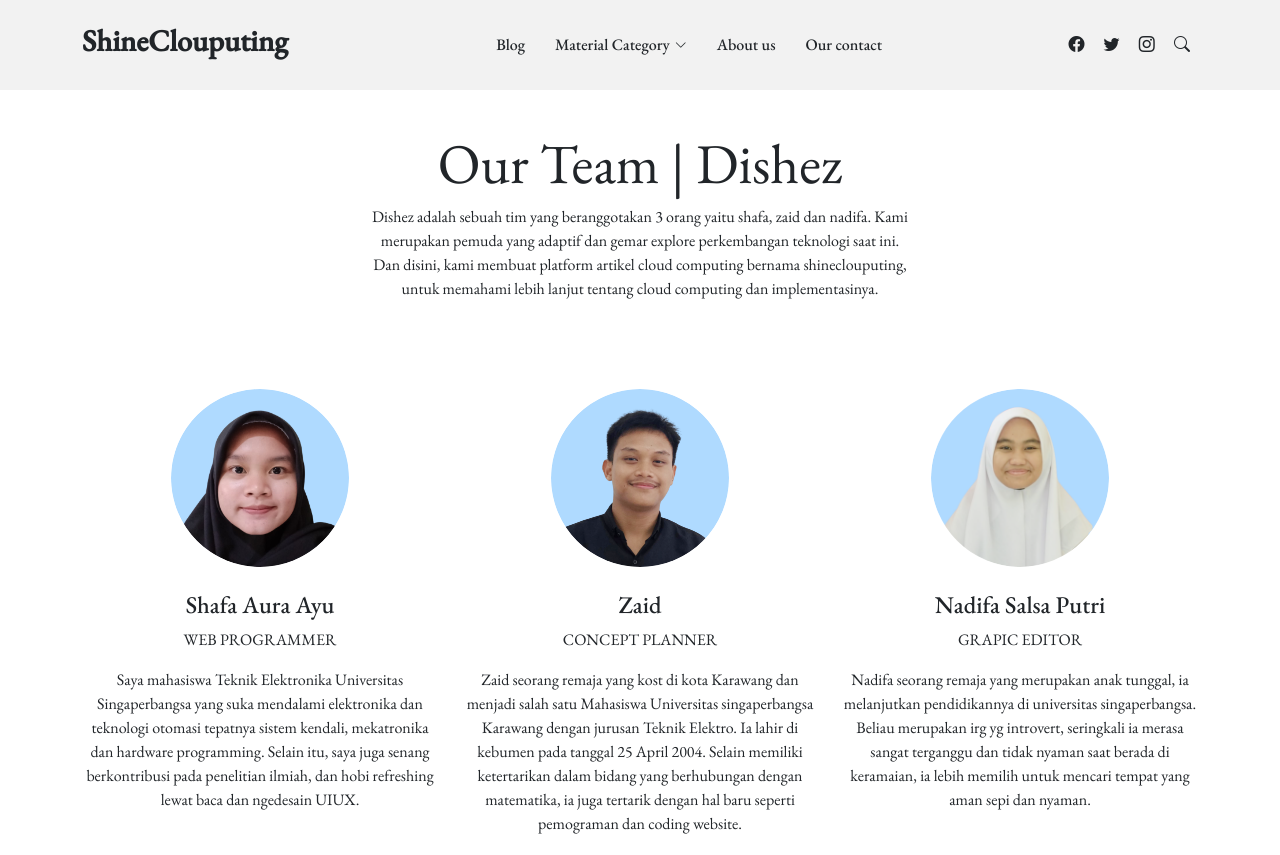
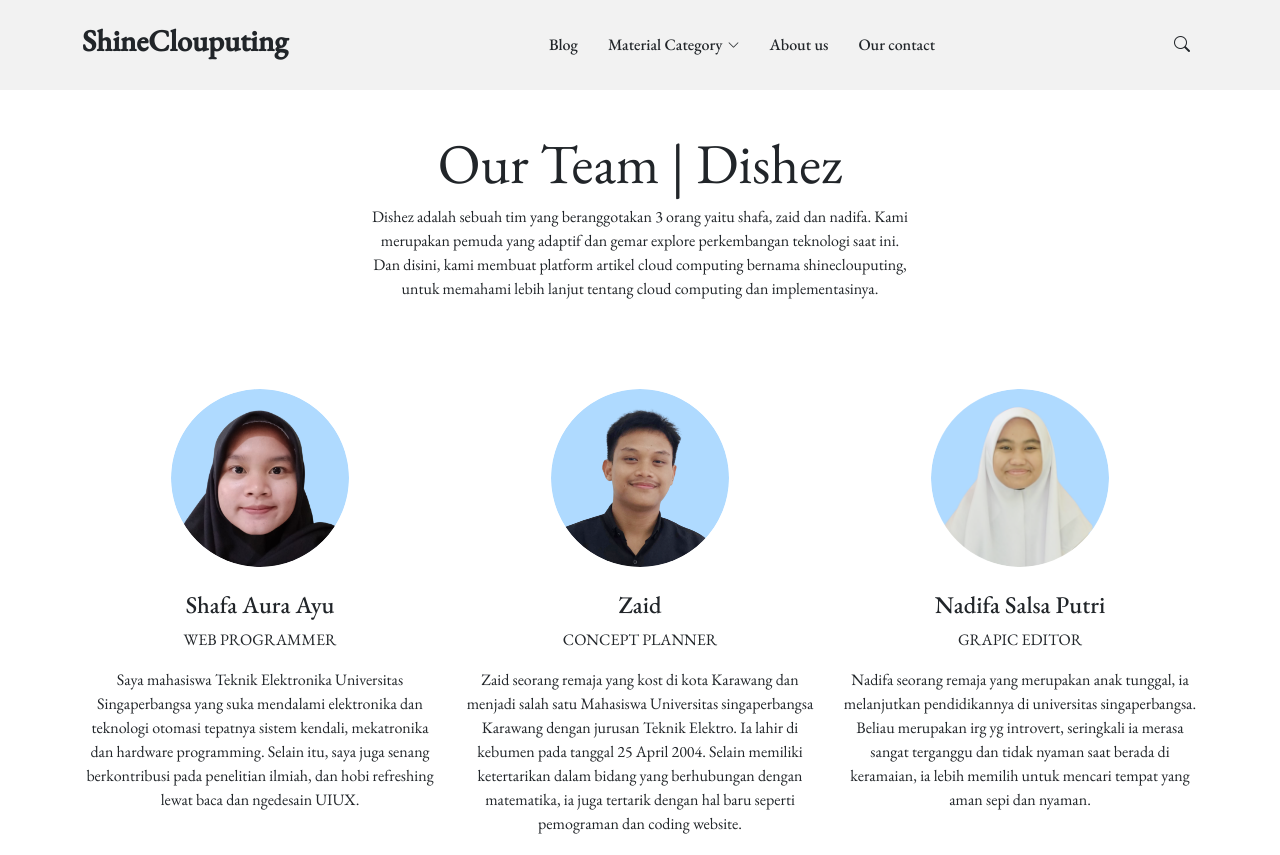
Before and after one commit to Shafa-aura-git/ShineClouputing.github.io, a plain HTML site: page about.html in a window 1280 px wide. Shown: the top 855 px of the page. Drawn offline with nearby package versions, Linux system fonts and the light colour scheme; a web font is replaced by a local one.

Commit message:
second commit

```diff
--- a/about.html
+++ b/about.html
@@ -83,9 +83,9 @@
       </nav><!-- .navbar -->
 
       <div class="position-relative">
-        <a href="#" class="mx-2"><span class="bi-facebook"></span></a>
+        <!-- <a href="#" class="mx-2"><span class="bi-facebook"></span></a>
         <a href="#" class="mx-2"><span class="bi-twitter"></span></a>
-        <a href="#" class="mx-2"><span class="bi-instagram"></span></a>
+        <a href="#" class="mx-2"><span class="bi-instagram"></span></a> -->
 
         <a href="#" class="mx-2 js-search-open"><span class="bi-search"></span></a>
         <i class="bi bi-list mobile-nav-toggle"></i>
```
Also changed, not shown: artikel-1.html (+2 -2 lines), artikel-2.html (+2 -2 lines), artikel-3.html (+2 -2 lines), artikel-4.html (+2 -2 lines), artikel-5.html (+2 -2 lines), artikel-6.html (+2 -2 lines), artikel-7.html (+2 -2 lines), contact.html (+2 -2 lines).
